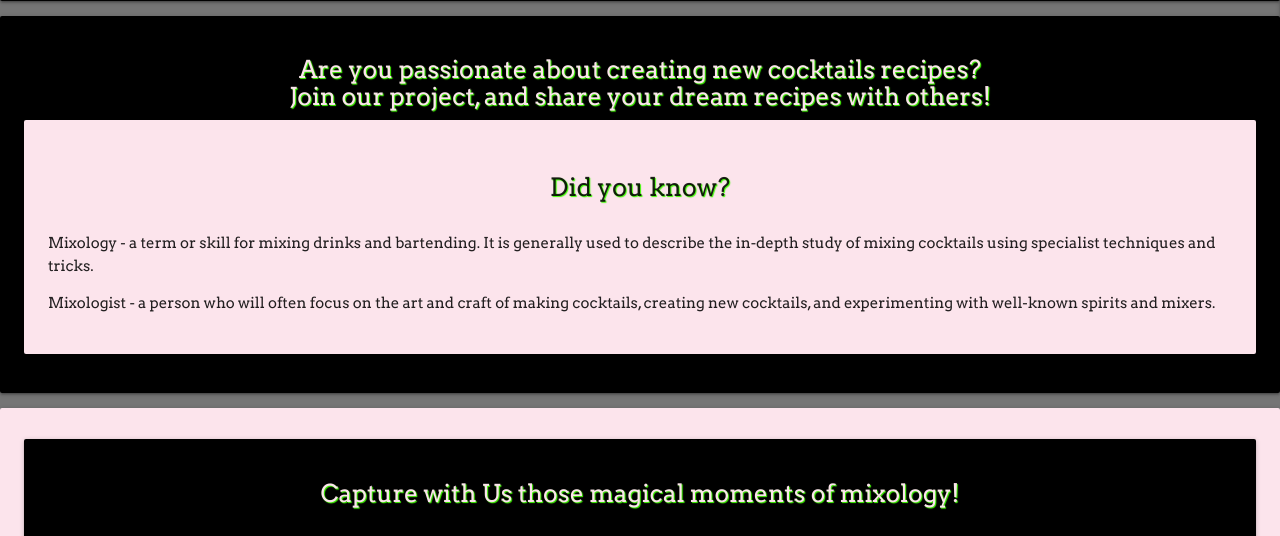
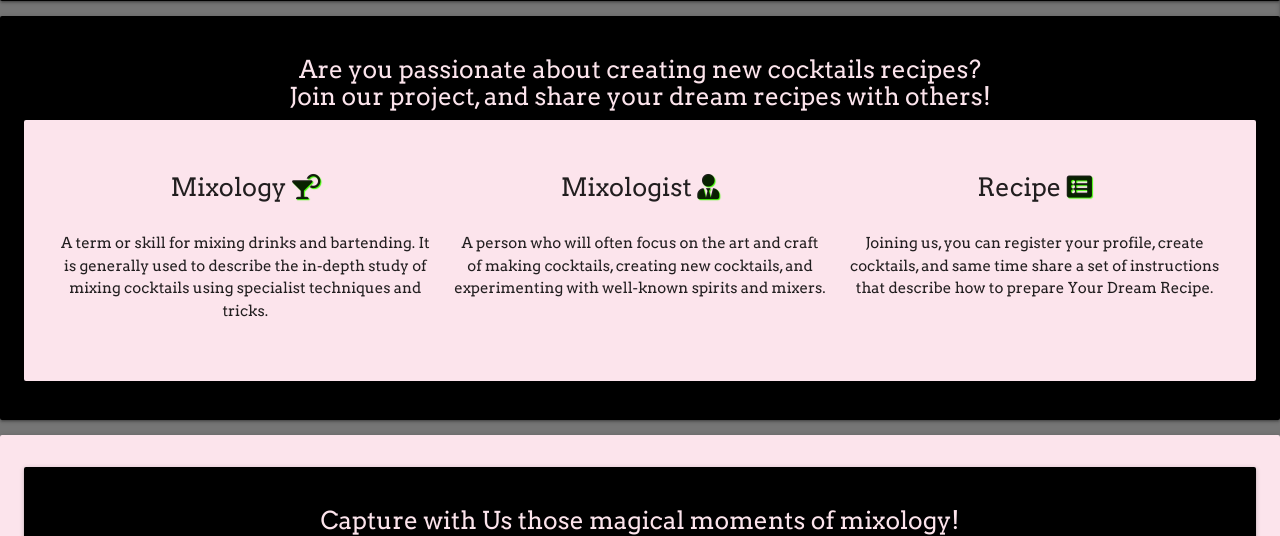
Before and after one commit to MaggieDaisy/Cocktails_and_Dreams, a Flask app: page / in a window 1280 px wide. Shown: the part 549-1085 px from the top of the page. Run offline with Flask 2, Linux system fonts and the light colour scheme; data that the repository does not hold is empty; some libraries are stand-ins or nearby versions.

Commit message:
Add content and icons section at home page, change position and style button for add recipe

```diff
--- a/static/css/style.css
+++ b/static/css/style.css
@@ -35,6 +35,11 @@ html {
     margin: 15px 7px;
 }
 
+.hero-button {
+    margin-top: 10px;
+    margin-bottom: 20px;
+}
+
 /*-- Recipes and Profile page -- */
 #card-recipe {
     min-height: 890px;
--- a/templates/index.html
+++ b/templates/index.html
@@ -4,56 +4,93 @@
 <!-- Landing page hero image and welcoming content-->
 <div class="card-panel black">
     <div class="card-panel pink lighten-5 center-align">
-        <h5 class="black-text center-align text-shadow">Welcome to our community of bartenders, mixologists, and free-style cocktail enthusiasts!</h5>
-        <img class="responsive-img" src="https://images.unsplash.com/photo-1507383832450-e75a770318ea?ixid=MnwxMjA3fDB8MHxwaG90by1wYWdlfHx8fGVufDB8fHx8&ixlib=rb-1.2.1&auto=format&fit=crop&w=1189&q=80" alt="" />
+        <h5 class="black-text center-align">Welcome to our community of bartenders, mixologists, and free-style cocktail enthusiasts!</h5>
+        <img
+            class="responsive-img"
+            src="https://images.unsplash.com/photo-1507383832450-e75a770318ea?ixid=MnwxMjA3fDB8MHxwaG90by1wYWdlfHx8fGVufDB8fHx8&ixlib=rb-1.2.1&auto=format&fit=crop&w=1189&q=80"
+            alt="Black and White image with retro neon light at the bar"
+        />
     </div>
 </div>
 <!-- Card Panel with content -->
 <div class="card-panel black">
-    <h5 class="pink-text text-lighten-5 center-align text-shadow">
+    <h5 class="pink-text text-lighten-5 center-align">
         Are you passionate about creating new cocktails recipes? <br />
         Join our project, and share your dream recipes with others!
     </h5>
     <div class="card-panel pink lighten-5">
-        <p class="center-align flow-text text-shadow">
-            Did you know?
-        </p>
-        <p>Mixology - a term or skill for mixing drinks and bartending. It is generally used to describe the in-depth study of mixing cocktails using specialist techniques and tricks.</p>
-        <p>Mixologist - a person who will often focus on the art and craft of making cocktails, creating new cocktails, and experimenting with well-known spirits and mixers.</p>
+        <div class="row center-align">
+            <div class="col s12 m6 l4">
+                <p class="flow-text">Mixology <i class="fas fa-cocktail text-shadow"></i></p>
+                <p>A term or skill for mixing drinks and bartending. It is generally used to describe the in-depth study of mixing cocktails using specialist techniques and tricks.</p>
+            </div>
+            <div class="col s12 m6 l4">
+                <p class="flow-text">Mixologist <i class="fas fa-user-tie text-shadow"></i></p>
+                <p>A person who will often focus on the art and craft of making cocktails, creating new cocktails, and experimenting with well-known spirits and mixers.</p>
+            </div>
+            <div class="col s12 m6 l4">
+                <p class="flow-text">Recipe <i class="fas fa-list-alt text-shadow"></i></p>
+                <p>Joining us, you can register your profile, create cocktails, and same time share a set of instructions that describe how to prepare Your Dream Recipe.</p>
+            </div>
+        </div>
     </div>
 </div>
 <!-- Images Carousel matching the theme of the page-->
 <div class="card-panel pink lighten-5">
     <div class="carousel card-panel black lighten-4">
-        <h5 class="pink-text text-lighten-5 center-align text-shadow">Capture with Us those magical moments of mixology!</h5>
+        <h5 class="pink-text text-lighten-5 center-align">Capture with Us those magical moments of mixology!</h5>
         <br />
-        <a class="carousel-item" href="#1"><img src="https://images.unsplash.com/photo-1617524454933-ab8853813111?ixid=MnwxMjA3fDB8MHxwaG90by1wYWdlfHx8fGVufDB8fHx8&ixlib=rb-1.2.1&auto=format&fit=crop&w=333&q=80" /></a>
-        <a class="carousel-item" href="#2"><img src="https://images.unsplash.com/photo-1613934619052-27d9464c8819?ixid=MnwxMjA3fDB8MHxwaG90by1wYWdlfHx8fGVufDB8fHx8&ixlib=rb-1.2.1&auto=format&fit=crop&w=334&q=80" /></a>
-        <a class="carousel-item" href="#3"><img src="https://images.unsplash.com/photo-1607687633950-c745bdb4da70?ixlib=rb-1.2.1&ixid=MnwxMjA3fDB8MHxwaG90by1wYWdlfHx8fGVufDB8fHx8&auto=format&fit=crop&w=334&q=80" /></a>
-        <a class="carousel-item" href="#4"><img src="https://images.unsplash.com/photo-1607446045875-de57c995726b?ixid=MnwxMjA3fDB8MHxwaG90by1wYWdlfHx8fGVufDB8fHx8&ixlib=rb-1.2.1&auto=format&fit=crop&w=334&q=80" /></a>
-        <a class="carousel-item" href="#5"><img src="https://images.unsplash.com/photo-1587223962930-cb7f31384c19?ixid=MnwxMjA3fDB8MHxwaG90by1wYWdlfHx8fGVufDB8fHx8&ixlib=rb-1.2.1&auto=format&fit=crop&w=334&q=80" /></a>
-        <a class="carousel-item" href="#6"><img src="https://images.unsplash.com/photo-1556855810-ac404aa91e85?ixlib=rb-1.2.1&ixid=MnwxMjA3fDB8MHxwaG90by1wYWdlfHx8fGVufDB8fHx8&auto=format&fit=crop&w=334&q=80" /></a>
-        <a class="carousel-item" href="#7"><img src="https://images.unsplash.com/photo-1587888637140-849b25d80ef9?ixlib=rb-1.2.1&ixid=MnwxMjA3fDB8MHxwaG90by1wYWdlfHx8fGVufDB8fHx8&auto=format&fit=crop&w=1868&q=80" /></a>
-        <a class="carousel-item" href="#8"><img src="https://images.unsplash.com/photo-1583898350903-99fa829dad3d?ixid=MnwxMjA3fDB8MHxwaG90by1wYWdlfHx8fGVufDB8fHx8&ixlib=rb-1.2.1&auto=format&fit=crop&w=358&q=80" /></a>
-        <a class="carousel-item" href="#9"><img src="https://images.unsplash.com/photo-1550426735-c33c7ce414ff?ixid=MnwxMjA3fDB8MHxwaG90by1wYWdlfHx8fGVufDB8fHx8&ixlib=rb-1.2.1&auto=format&fit=crop&w=320&q=80" /></a>
-        <a class="carousel-item" href="#10"><img src="https://images.unsplash.com/photo-1594744479374-3028afddc686?ixid=MnwxMjA3fDB8MHxwaG90by1wYWdlfHx8fGVufDB8fHx8&ixlib=rb-1.2.1&auto=format&fit=crop&w=334&q=80" /></a>
-        <a class="carousel-item" href="#11"><img src="https://images.pexels.com/photos/946118/pexels-photo-946118.jpeg?auto=compress&cs=tinysrgb&dpr=2&h=650&w=940" /></a>
-        <a class="carousel-item" href="#12"><img src="https://images.pexels.com/photos/4279097/pexels-photo-4279097.jpeg?auto=compress&cs=tinysrgb&dpr=2&h=650&w=940" /></a>
-        <a class="carousel-item" href="#13"><img src="https://images.pexels.com/photos/2795026/pexels-photo-2795026.jpeg?auto=compress&cs=tinysrgb&dpr=2&h=650&w=940" /></a>
-        <a class="carousel-item" href="#14"><img src="https://images.unsplash.com/photo-1578664182354-e3878189cdac?ixid=MnwxMjA3fDB8MHxwaG90by1wYWdlfHx8fGVufDB8fHx8&ixlib=rb-1.2.1&auto=format&fit=crop&w=334&q=80" /></a>
-        <a class="carousel-item" href="#15"><img src="https://images.unsplash.com/photo-1611688394366-763e1ea8b21c?ixid=MnwxMjA3fDB8MHxwaG90by1wYWdlfHx8fGVufDB8fHx8&ixlib=rb-1.2.1&auto=format&fit=crop&w=400&q=80" /></a>
-        <a class="carousel-item" href="#16"><img src="https://images.unsplash.com/photo-1618631456678-2e4654c8026d?ixid=MnwxMjA3fDB8MHxwaG90by1wYWdlfHx8fGVufDB8fHx8&ixlib=rb-1.2.1&auto=format&fit=crop&w=334&q=80" /></a>
-        <a class="carousel-item" href="#17"><img src="https://images.unsplash.com/photo-1569402814755-b35b04017cab?ixid=MnwxMjA3fDB8MHxwaG90by1wYWdlfHx8fGVufDB8fHx8&ixlib=rb-1.2.1&auto=format&fit=crop&w=334&q=80" /></a>
+        <a class="carousel-item" href="#1">
+            <img src="https://images.unsplash.com/photo-1617524454933-ab8853813111?ixid=MnwxMjA3fDB8MHxwaG90by1wYWdlfHx8fGVufDB8fHx8&ixlib=rb-1.2.1&auto=format&fit=crop&w=333&q=80" alt="Cocktail example" />
+        </a>
+        <a class="carousel-item" href="#2">
+            <img src="https://images.unsplash.com/photo-1613934619052-27d9464c8819?ixid=MnwxMjA3fDB8MHxwaG90by1wYWdlfHx8fGVufDB8fHx8&ixlib=rb-1.2.1&auto=format&fit=crop&w=334&q=80" alt="Cocktail example" />
+        </a>
+        <a class="carousel-item" href="#3">
+            <img src="https://images.unsplash.com/photo-1607687633950-c745bdb4da70?ixlib=rb-1.2.1&ixid=MnwxMjA3fDB8MHxwaG90by1wYWdlfHx8fGVufDB8fHx8&auto=format&fit=crop&w=334&q=80" alt="Cocktail example" />
+        </a>
+        <a class="carousel-item" href="#4">
+            <img src="https://images.unsplash.com/photo-1607446045875-de57c995726b?ixid=MnwxMjA3fDB8MHxwaG90by1wYWdlfHx8fGVufDB8fHx8&ixlib=rb-1.2.1&auto=format&fit=crop&w=334&q=80" alt="Cocktail example" />
+        </a>
+        <a class="carousel-item" href="#5">
+            <img src="https://images.unsplash.com/photo-1587223962930-cb7f31384c19?ixid=MnwxMjA3fDB8MHxwaG90by1wYWdlfHx8fGVufDB8fHx8&ixlib=rb-1.2.1&auto=format&fit=crop&w=334&q=80" alt="Cocktail example" />
+        </a>
+        <a class="carousel-item" href="#6"><img src="https://images.unsplash.com/photo-1556855810-ac404aa91e85?ixlib=rb-1.2.1&ixid=MnwxMjA3fDB8MHxwaG90by1wYWdlfHx8fGVufDB8fHx8&auto=format&fit=crop&w=334&q=80" alt="Cocktail example" /></a>
+        <a class="carousel-item" href="#7">
+            <img src="https://images.unsplash.com/photo-1587888637140-849b25d80ef9?ixlib=rb-1.2.1&ixid=MnwxMjA3fDB8MHxwaG90by1wYWdlfHx8fGVufDB8fHx8&auto=format&fit=crop&w=1868&q=80" alt="Cocktail example" />
+        </a>
+        <a class="carousel-item" href="#8">
+            <img src="https://images.unsplash.com/photo-1583898350903-99fa829dad3d?ixid=MnwxMjA3fDB8MHxwaG90by1wYWdlfHx8fGVufDB8fHx8&ixlib=rb-1.2.1&auto=format&fit=crop&w=358&q=80" alt="Cocktail example" />
+        </a>
+        <a class="carousel-item" href="#9"><img src="https://images.unsplash.com/photo-1550426735-c33c7ce414ff?ixid=MnwxMjA3fDB8MHxwaG90by1wYWdlfHx8fGVufDB8fHx8&ixlib=rb-1.2.1&auto=format&fit=crop&w=320&q=80" alt="Cocktail example" /></a>
+        <a class="carousel-item" href="#10">
+            <img src="https://images.unsplash.com/photo-1594744479374-3028afddc686?ixid=MnwxMjA3fDB8MHxwaG90by1wYWdlfHx8fGVufDB8fHx8&ixlib=rb-1.2.1&auto=format&fit=crop&w=334&q=80" alt="Cocktail example" />
+        </a>
+        <a class="carousel-item" href="#11"><img src="https://images.pexels.com/photos/946118/pexels-photo-946118.jpeg?auto=compress&cs=tinysrgb&dpr=2&h=650&w=940" alt="Cocktail example" /></a>
+        <a class="carousel-item" href="#12"><img src="https://images.pexels.com/photos/4279097/pexels-photo-4279097.jpeg?auto=compress&cs=tinysrgb&dpr=2&h=650&w=940" alt="Cocktail example" /></a>
+        <a class="carousel-item" href="#13"><img src="https://images.pexels.com/photos/2795026/pexels-photo-2795026.jpeg?auto=compress&cs=tinysrgb&dpr=2&h=650&w=940" alt="Cocktail example" /></a>
+        <a class="carousel-item" href="#14">
+            <img src="https://images.unsplash.com/photo-1578664182354-e3878189cdac?ixid=MnwxMjA3fDB8MHxwaG90by1wYWdlfHx8fGVufDB8fHx8&ixlib=rb-1.2.1&auto=format&fit=crop&w=334&q=80" alt="Cocktail example" />
+        </a>
+        <a class="carousel-item" href="#15">
+            <img src="https://images.unsplash.com/photo-1611688394366-763e1ea8b21c?ixid=MnwxMjA3fDB8MHxwaG90by1wYWdlfHx8fGVufDB8fHx8&ixlib=rb-1.2.1&auto=format&fit=crop&w=400&q=80" alt="Cocktail example" />
+        </a>
+        <a class="carousel-item" href="#16">
+            <img src="https://images.unsplash.com/photo-1618631456678-2e4654c8026d?ixid=MnwxMjA3fDB8MHxwaG90by1wYWdlfHx8fGVufDB8fHx8&ixlib=rb-1.2.1&auto=format&fit=crop&w=334&q=80" alt="Cocktail example" />
+        </a>
+        <a class="carousel-item" href="#17">
+            <img src="https://images.unsplash.com/photo-1569402814755-b35b04017cab?ixid=MnwxMjA3fDB8MHxwaG90by1wYWdlfHx8fGVufDB8fHx8&ixlib=rb-1.2.1&auto=format&fit=crop&w=334&q=80" alt="Cocktail example" />
+        </a>
     </div>
 </div>
 <!-- Dropdown menu with cocktail categories and categories description -->
 <div class="card-panel black">
-    <h5 class="pink-text text-lighten-5 center-align text-shadow">This is how we are categorizing our drinks :</h5>
+    <h5 class="pink-text text-lighten-5 center-align">This is how we are categorizing our drinks :</h5>
     {% for category in categories %}
     <ul class="collapsible center-align">
         <li>
-            <div class="collapsible-header black-text text-shadow pink accent-3">
-                <i class="fas fa-glass-whiskey"></i><strong><i class="fas fa-angle-down"></i> {{ category.category_name }} </strong>
+            <div class="collapsible-header black-text pink accent-3">
+                <i class="fas fa-glass-whiskey text-shadow"></i><strong><i class="fas fa-angle-down"></i> {{ category.category_name }} </strong>
             </div>
             <div class="collapsible-body black-text pink lighten-5">
                 <strong>
@@ -67,9 +104,11 @@
 <!-- Card panel with image and button pointing to register page -->
 <div class="card-panel black">
     <div class="card-panel pink lighten-5 center-align">
-        <h5 class="black-text center-align text-shadow">What's Your Dream Cocktail Today?</h5>
-        <img class="responsive-img" src="https://images.unsplash.com/photo-1610478920454-8df995a1d60a?ixid=MnwxMjA3fDB8MHxwaG90by1wYWdlfHx8fGVufDB8fHx8&ixlib=rb-1.2.1&auto=format&fit=crop&w=1950&q=80" alt="" />
-        <button class="btn pink accent-3 waves-effect waves-light"><a class="black-text text-shadow" href="{{ url_for('register') }}">Add Dream Recipe Here</a></button>
+        <h5 class="black-text center-align">What's Your Dream Cocktail Today?</h5>
+        <button class="btn pink accent-3 waves-effect waves-light hero-button">
+            <a class="black-text" href="{{ url_for('register') }}">Add Recipe Here <i class="fas fa-arrow-circle-right right"></i></a>
+        </button>
+        <img class="responsive-img" src="https://images.unsplash.com/photo-1610478920454-8df995a1d60a?ixid=MnwxMjA3fDB8MHxwaG90by1wYWdlfHx8fGVufDB8fHx8&ixlib=rb-1.2.1&auto=format&fit=crop&w=1950&q=80" alt="Bar Neon Light" />
     </div>
 </div>
 
```
